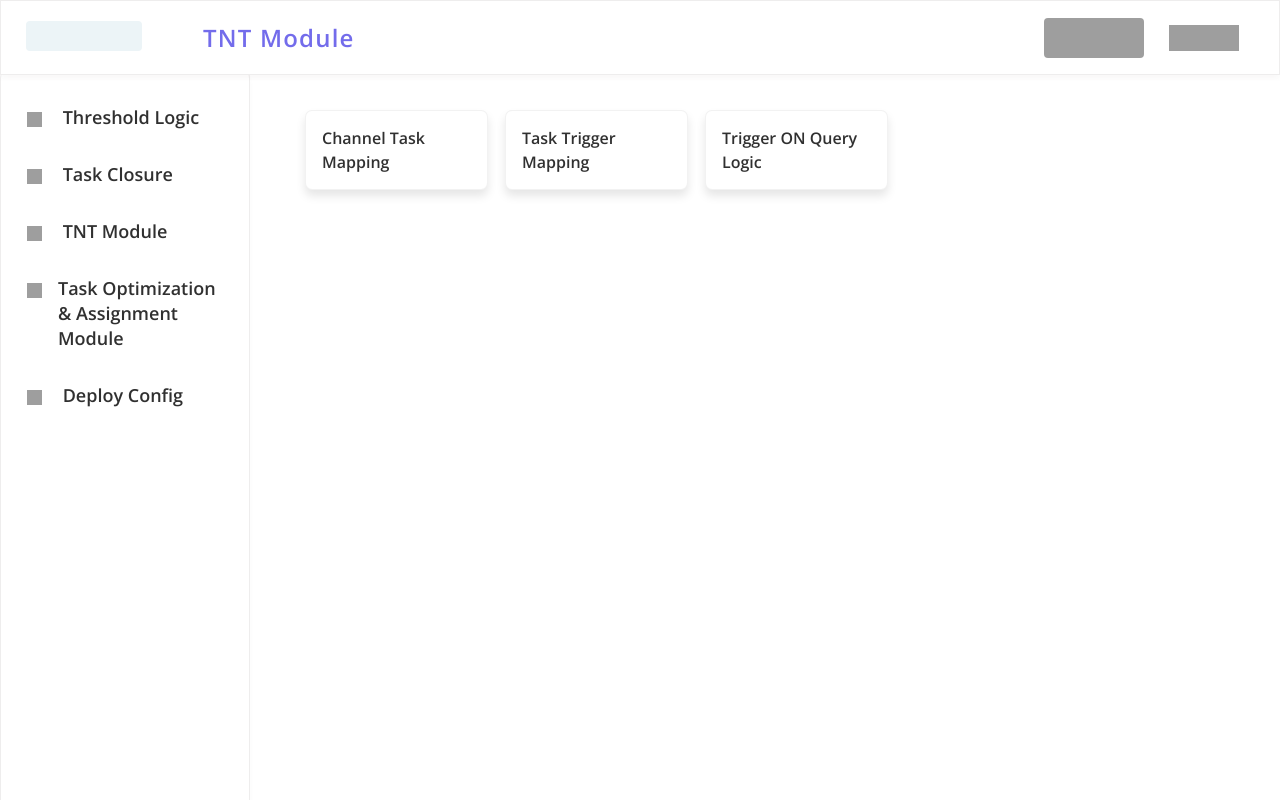
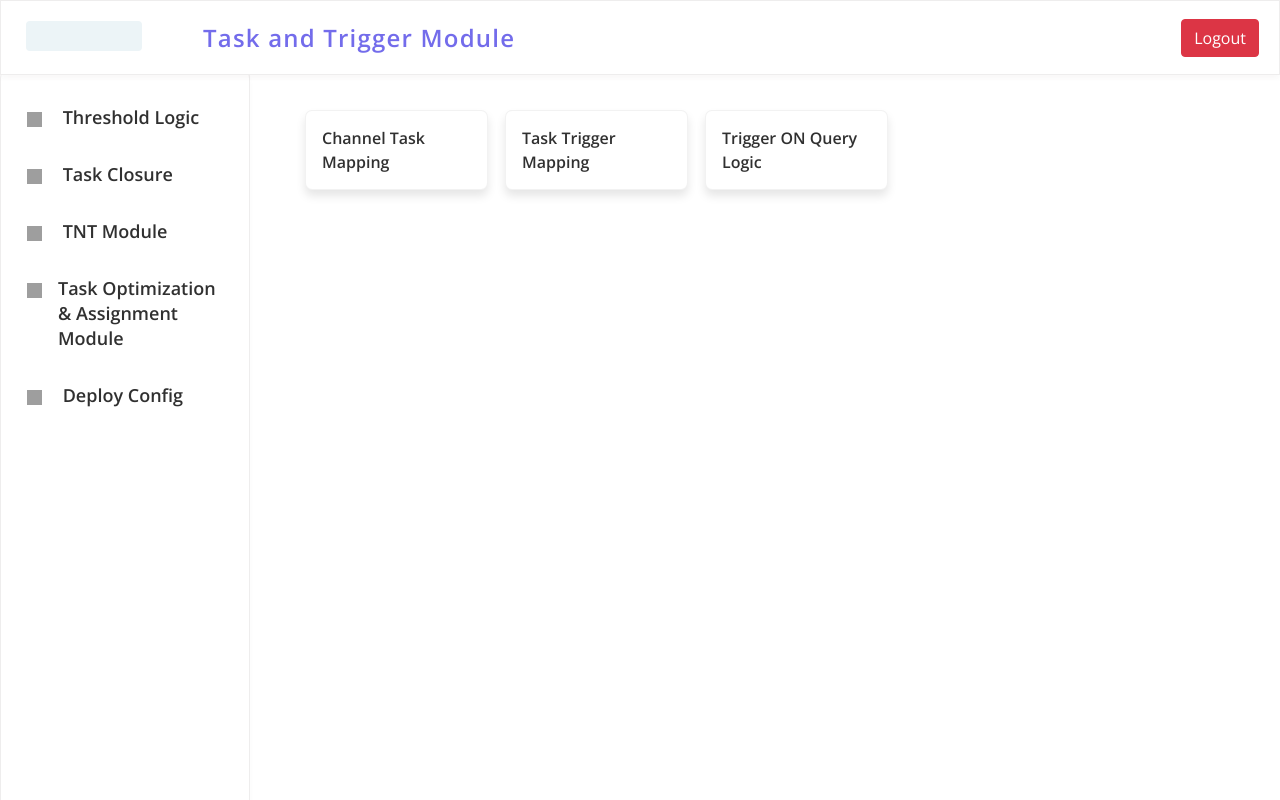
Before and after one commit to sachinbhoiexponentia/Django_UI, a Django app: page /TNT_Module_View/ in a window 1280 px wide. Run offline with Django 4.2, Linux system fonts and the light colour scheme; the visitor is signed in with stand-in values (Sample User, id 1); data that the repository does not hold is empty; some libraries are stand-ins or nearby versions; grey boxes are pictures that could not be loaded.

Commit message:
s 24-11-2023 13 58

```diff
--- a/templates/TNT.html
+++ b/templates/TNT.html
@@ -635,19 +635,17 @@
 </style>
 
 <body>
+
   <header>
     <div class="left-buttons">
-      <button></button>
-      <h1 style="margin-left: 56px;">TNT Module</h1>
+        <button></button>
+        <h1 style="margin-left: 56px;">Task and Trigger Module</h1>
     </div>
 
-    <div class="right-buttons">
-      <button class="button-images_noti"></button>
-      <button class="button-images_admin"></button>
-
-    </div>
-    </div>
-  </header>
+    <a href="{% url 'logout' %}" class="btn btn-danger" style="margin-left: auto;">Logout</a>
+
+</header>
+
   <div>
     <div class="sidebar">
       <a href="/"><img src="{% static 'Ellipse 4.png' %}" alt="Home Icon"> Threshold Logic</a>
```
Also changed, not shown: templates/TOAM.html (+10 -9 lines), templates/Threshold_logic.html (+8 -10 lines), templates/closure_logic.html (+8 -9 lines).
